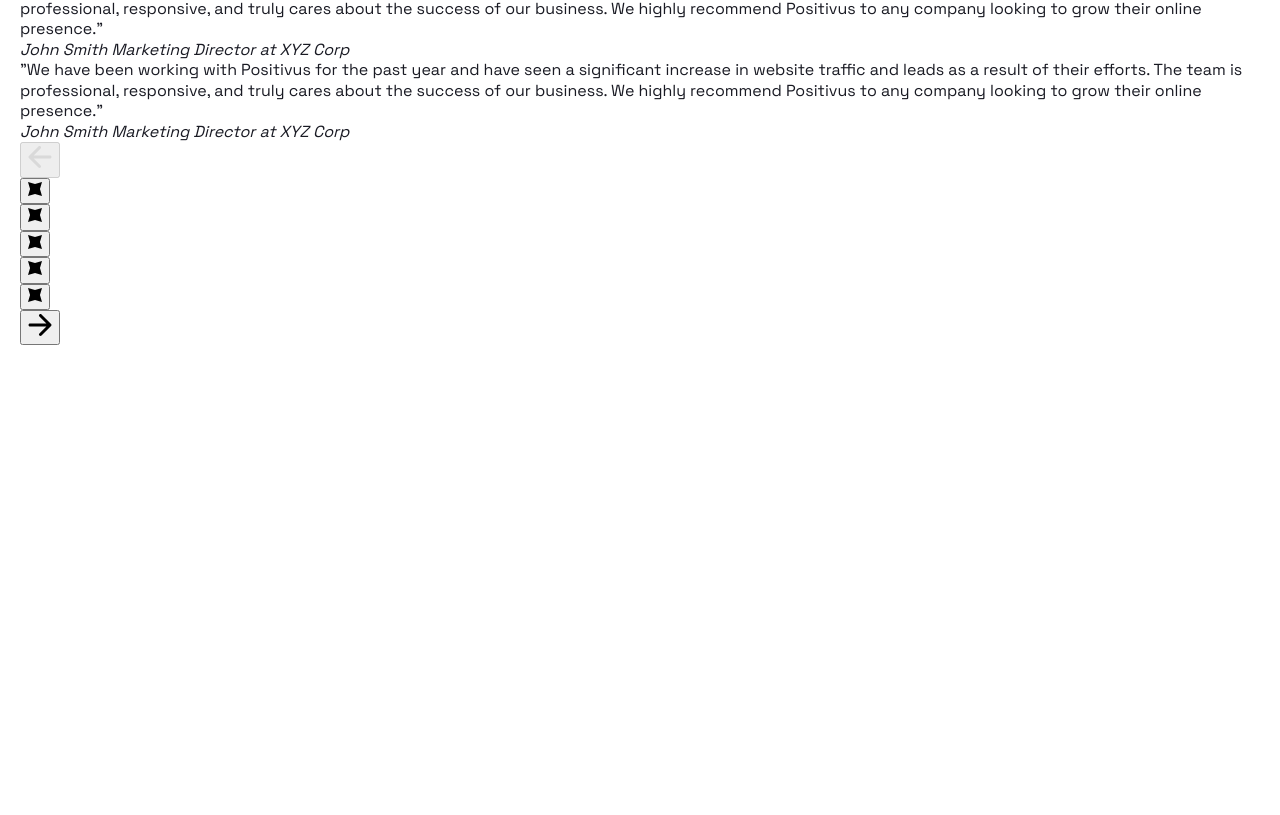
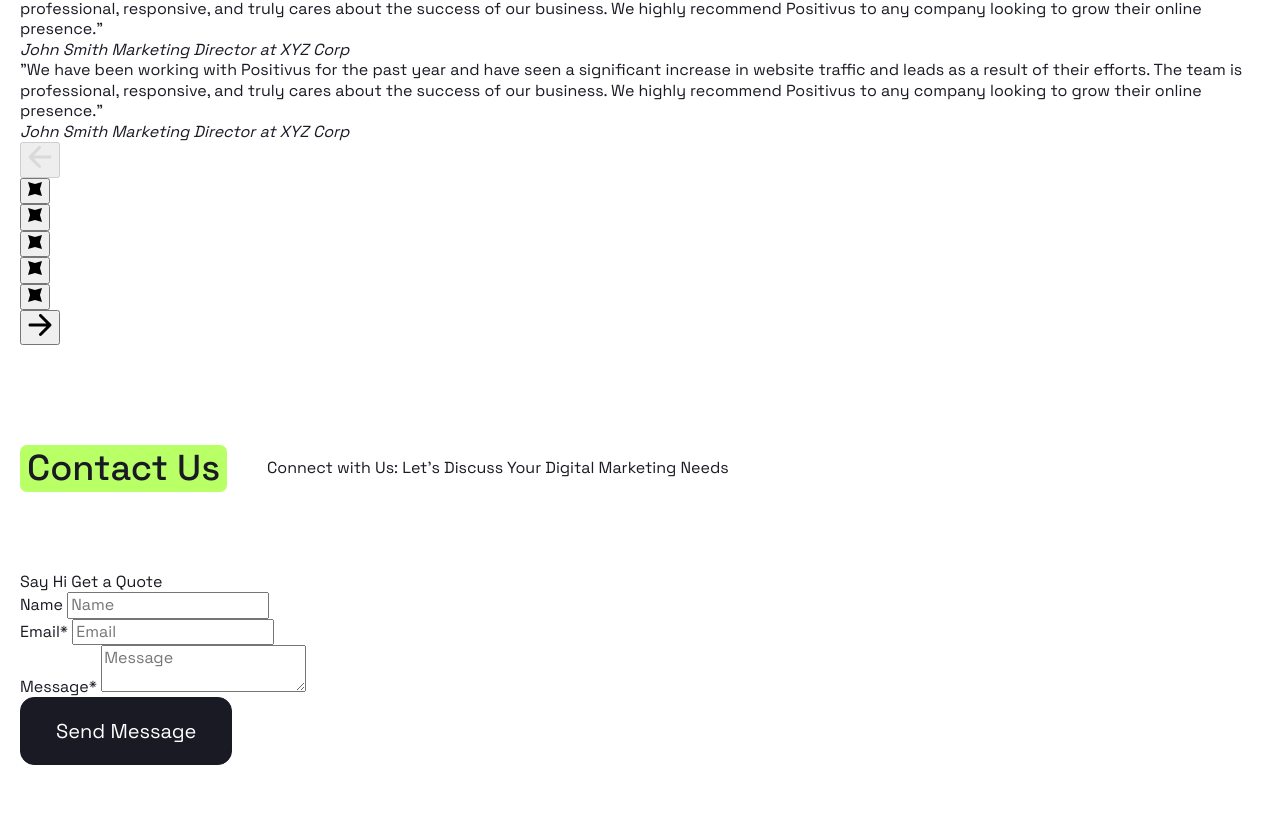
Before and after one commit to sabyrux/positivus, a website: page src/index.html in a window 1280 px wide. Shown: the part 4955-5770 px from the top of the page. Before the commit the page ends 5350 px from the top, so only its background shows below. Drawn offline with nearby package versions, Linux system fonts and the light colour scheme; files that its build step writes are made by us from their sources.

Commit message:
feat: add contact us section markup

```diff
--- a/src/index.html
+++ b/src/index.html
@@ -789,6 +789,84 @@
           </div>
         </div>
       </section>
+      <section class="section container">
+        <header class="section__header">
+          <h2 class="section__title puddle-bg">Contact Us</h2>
+          <div class="section__description">
+            <p>
+              Connect with Us: Let's Discuss Your Digital Marketing Needs
+            </p>
+          </div>
+        </header>
+        <div class="section__body">
+          <div class="contact-us">
+            <form class="contact-us__form">
+              <fieldset class="contact-us__request-types radios">
+                <legend class="radios__title visually-hidden">Request type</legend>
+                <label class="radios__item radio">
+                  <input
+                    class="radio__input visually-hidden"
+                    name="request-type"
+                    type="radio"
+                    value="Say Hi"
+                    checked
+                  />
+                  <span class="radio__emulator"></span>
+                  <span class="radio__label">Say Hi</span>
+                </label>
+                <label class="radios__item radio">
+                  <input
+                    class="radio__input visually-hidden"
+                    name="request-type"
+                    type="radio"
+                    value="Get a Quote"
+                  />
+                  <span class="radio__emulator"></span>
+                  <span class="radio__label">Get a Quote</span>
+                </label>
+              </fieldset>
+              <div class="contact-us__body">
+                <div class="contact-us__field field">
+                  <label class="field__label" for="name">Name</label>
+                  <input
+                    class="field__input"
+                    id="name"
+                    name="name"
+                    placeholder="Name"
+                  />
+                </div>
+                <div class="contact-us__field field">
+                  <label class="field__label" for="email">Email*</label>
+                  <input
+                    class="field__input"
+                    id="email"
+                    name="email"
+                    placeholder="Email"
+                    type="email"
+                    required
+                  />
+                </div>
+                <div class="contact-us__field field">
+                  <label class="field__label" for="message">Message*</label>
+                  <textarea
+                    class="field__input field__input--textarea"
+                    id="message"
+                    name="message"
+                    placeholder="Message"
+                    required
+                  ></textarea>
+                </div>
+              </div>
+              <button
+                class="contact-us__button button"
+                type="submit"
+              >
+                Send Message
+              </button>
+            </form>
+          </div>
+        </div>
+      </section>
     </main>
     <dialog class="mobile-overlay visible-mobile" id="mobileOverlay">
       <form class="mobile-overlay__close-button-wrapper" method="dialog">
```
